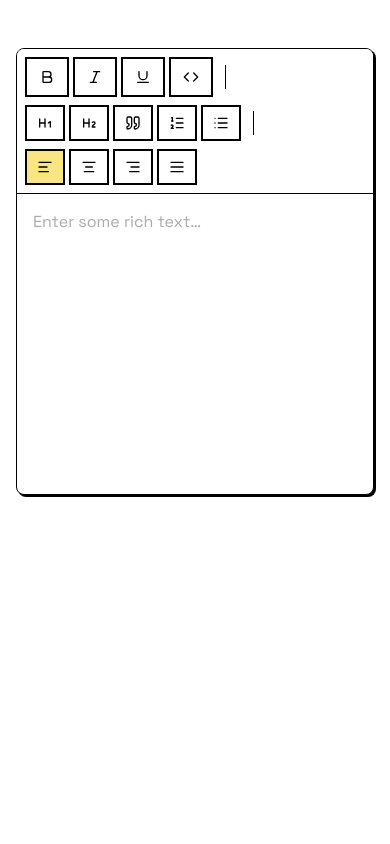
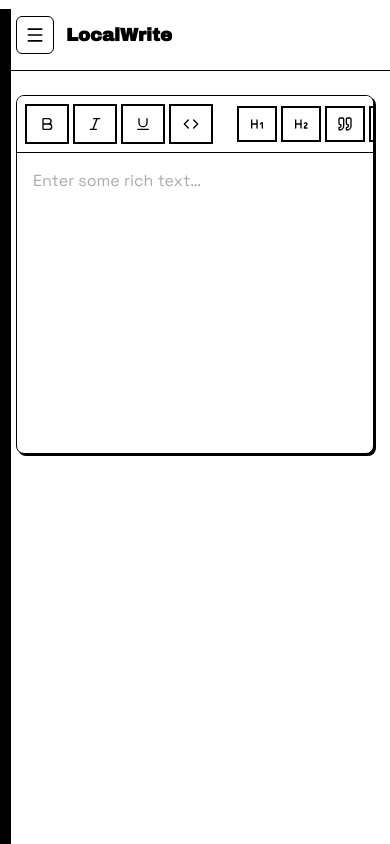
Before and after one commit to adnaanbheda/localwrite, a React (Vite) app: page / in a window 390 px wide. Built offline with nearby package versions, Linux system fonts and the light colour scheme.

Commit message:
optimize build, add responsiveness

```diff
--- a/src/App.tsx
+++ b/src/App.tsx
@@ -1,4 +1,4 @@
-import { FileText, History, List } from 'lucide-react'
+import { FileText, History, List, Menu, X } from 'lucide-react'
 import { useCallback, useEffect, useRef, useState } from 'react'
 import type { Descendant } from 'slate'
 import Editor from './components/Editor'
@@ -9,6 +9,7 @@ import { ToggleGroup, ToggleGroupItem } from './components/retroui/ToggleGroup'
 import { Settings } from './components/Settings'
 import { deserialize, serialize } from './lib/markdown'
 import { getDirectoryHandle, getVersionHistoryEnabled, listFiles, loadDirectoryHandle, loadLastFile, readFile, saveDirectoryHandle, saveLastFile, setVersionHistoryEnabled, verifyPermission, writeFile } from './lib/storage'
+import { cn } from './lib/utils'
 
 function App() {
   const [files, setFiles] = useState<FileSystemFileHandle[]>([])
@@ -18,6 +19,7 @@ function App() {
   const [dirHandle, setDirHandle] = useState<FileSystemDirectoryHandle | null>(null)
   const [sidebarTab, setSidebarTab] = useState<'files' | 'outline' | 'history'>('files')
   const [historyEnabled, setHistoryEnabledState] = useState(false)
+  const [isMobileMenuOpen, setIsMobileMenuOpen] = useState(false)
 
   useEffect(() => {
     async function init() {
@@ -66,6 +68,7 @@ function App() {
 
   const handleSelectFile = async (file: FileSystemFileHandle) => {
     if (file === currentFile) return
+    setIsMobileMenuOpen(false)
 
     // Verify permission for read/write on the specific file if needed,
     // but usually directory permission covers it.
@@ -141,12 +144,12 @@ function App() {
     if (currentFile) {
       await writeFile(currentFile, content);
     }
+    setIsMobileMenuOpen(false)
   }
 
-  return (
-    <div className="flex min-h-screen w-full bg-background">
-      <div className="sidebar-container">
-        <div className="flex-grow overflow-y-auto mb-4 flex flex-col">
+  const SidebarContent = () => (
+    <>
+      <div className="flex-grow overflow-y-auto mb-4 flex flex-col no-scrollbar">
         {dirHandle ? (
           <>
             <ToggleGroup
@@ -196,11 +199,12 @@ function App() {
             )}
           </>
         ) : (
-            <div className="text-sm text-muted-foreground">
-              Select a folder in Settings to see files.
+          <div className="text-sm text-muted-foreground p-4 text-center border-2 border-dashed border-border rounded-lg bg-muted/30">
+            Select a folder in Settings to begin your focused writing session.
           </div>
         )}
       </div>
+      <div className="mt-auto pt-6 border-t border-border">
         <Settings
           onSetFolder={handleSetFolder}
           folderName={folderName}
@@ -208,7 +212,64 @@ function App() {
           onToggleHistory={handleToggleHistory}
         />
       </div>
-      <main className="flex-1 flex flex-col items-center">
+    </>
+  )
+
+  return (
+    <div className="flex min-h-screen w-full bg-background flex-col lg:flex-row overflow-x-hidden">
+      {/* Mobile Header */}
+      <header className="mobile-header">
+        <div className="flex items-center gap-3">
+          <button
+            onClick={() => setIsMobileMenuOpen(true)}
+            className="p-2 hover:bg-muted rounded-md transition-colors border border-border"
+          >
+            <Menu className="w-5 h-5" />
+          </button>
+          <span className="font-bold text-lg font-head">LocalWrite</span>
+        </div>
+        {currentFile && (
+          <span className="text-xs font-medium px-2 py-1 bg-primary border-2 border-foreground shadow-[2px_2px_0_0_#000] truncate max-w-[150px]">
+            {currentFile.name}
+          </span>
+        )}
+      </header>
+
+      {/* Mobile Sidebar Overlay */}
+      <div
+        className={cn(
+          "mobile-sidebar-overlay",
+          isMobileMenuOpen && "mobile-sidebar-overlay-visible"
+        )}
+        onClick={() => setIsMobileMenuOpen(false)}
+      />
+
+      {/* Mobile Sidebar */}
+      <div className={cn(
+        "mobile-sidebar",
+        isMobileMenuOpen ? "translate-x-0" : "-translate-x-full"
+      )}>
+        <div className="flex items-center justify-between mb-8">
+          <span className="font-bold text-xl font-head tracking-tight">Menu</span>
+          <button
+            onClick={() => setIsMobileMenuOpen(false)}
+            className="p-2 hover:bg-muted rounded-md transition-colors border border-border"
+          >
+            <X className="w-5 h-5" />
+          </button>
+        </div>
+        <SidebarContent />
+      </div>
+
+      {/* Desktop Sidebar */}
+      <div className="sidebar-container">
+        <div className="mb-8 p-1">
+          <span className="font-bold text-2xl font-head tracking-tighter">LocalWrite</span>
+        </div>
+        <SidebarContent />
+      </div>
+
+      <main className="flex-1 flex flex-col items-center w-full min-w-0">
         <div className="editor-container">
           <Editor
             value={editorContent}
--- a/src/components/Toolbar.tsx
+++ b/src/components/Toolbar.tsx
@@ -20,7 +20,7 @@ import { ToggleGroup, ToggleGroupItem } from './retroui/ToggleGroup'
 
 const Toolbar = () => {
     return (
-        <div className="border-b border-border p-2 flex flex-wrap gap-2 items-center bg-background sticky top-0 z-10">
+        <div className="border-b border-border p-2 flex flex-nowrap gap-2 items-center bg-background sticky top-0 z-10 overflow-x-auto no-scrollbar">
             <MarkToggleGroup />
             <div className="w-px h-6 bg-border mx-1" />
             <BlockToggleGroup />
--- a/src/index.css
+++ b/src/index.css
@@ -71,36 +71,44 @@
   --destructive: #e63946;
   --destructive-foreground: #fff;
   --border: #3a3a3a;
-  --border: #3a3a3a;
 }
 
 @layer components {
   .sidebar-container {
-    @apply sticky top-0 h-screen w-64 flex-shrink-0 flex flex-col border-r border-border bg-card p-6 hidden lg:flex;
+    @apply sticky top-0 h-screen w-64 flex-shrink-0 flex flex-col border-r border-border bg-card p-6 hidden lg:flex transition-all;
   }
 
-  .sidebar-toggle-group {
-    @apply flex items-center gap-1 mb-4 bg-secondary/20 border border-border p-1 rounded-md;
+  .mobile-header {
+    @apply flex lg:hidden items-center justify-between p-4 border-b border-border bg-background sticky top-0 z-40;
   }
 
-  .sidebar-toggle-btn {
-    @apply flex-1 flex items-center justify-center gap-2 py-1.5 text-xs font-medium rounded-sm transition-colors;
+  .mobile-sidebar-overlay {
+    @apply fixed inset-0 bg-black/50 z-50 lg:hidden backdrop-blur-sm transition-opacity duration-300 opacity-0 pointer-events-none;
   }
 
-  .sidebar-toggle-btn-active {
-    @apply bg-background shadow-sm text-foreground;
+  .mobile-sidebar-overlay-visible {
+    @apply opacity-100 pointer-events-auto;
   }
 
-  .sidebar-toggle-btn-inactive {
-    @apply text-muted-foreground hover:text-foreground;
+  .mobile-sidebar {
+    @apply fixed top-0 left-0 bottom-0 w-[280px] bg-card border-r border-border z-[60] lg:hidden shadow-xl p-6 transition-transform duration-300 ease-in-out overflow-y-auto;
+  }
+
+  .mobile-sidebar::-webkit-scrollbar {
+    display: none;
+  }
+
+  .mobile-sidebar {
+    -ms-overflow-style: none;
+    scrollbar-width: none;
   }
 
   .editor-container {
-    @apply w-full max-w-[850px] py-12 px-4 sm:px-6 lg:px-8;
+    @apply w-full max-w-[850px] py-6 sm:py-12 px-4 sm:px-6 lg:px-8 mx-auto;
   }
 
   .editor-wrapper {
-    @apply border border-border rounded-lg overflow-hidden bg-background shadow-sm;
+    @apply border border-border rounded-lg overflow-hidden bg-background shadow-sm w-full;
   }
 
   .settings-container {
--- a/vite.config.ts
+++ b/vite.config.ts
@@ -38,8 +38,22 @@ export default defineConfig({
     },
   },
   server: {
+    host: '0.0.0.0',
     watch: {
       usePolling: true
     }
+  },
+  build: {
+    rollupOptions: {
+      output: {
+        manualChunks: {
+          'vendor-react': ['react', 'react-dom'],
+          'vendor-slate': ['slate', 'slate-react', 'slate-history'],
+          'vendor-ui': ['lucide-react', 'class-variance-authority'],
+        }
+      }
+    },
+    reportCompressedSize: true,
+    chunkSizeWarningLimit: 1000
   }
 })
```
Lines whose indentation alone changed are shown as unchanged.
